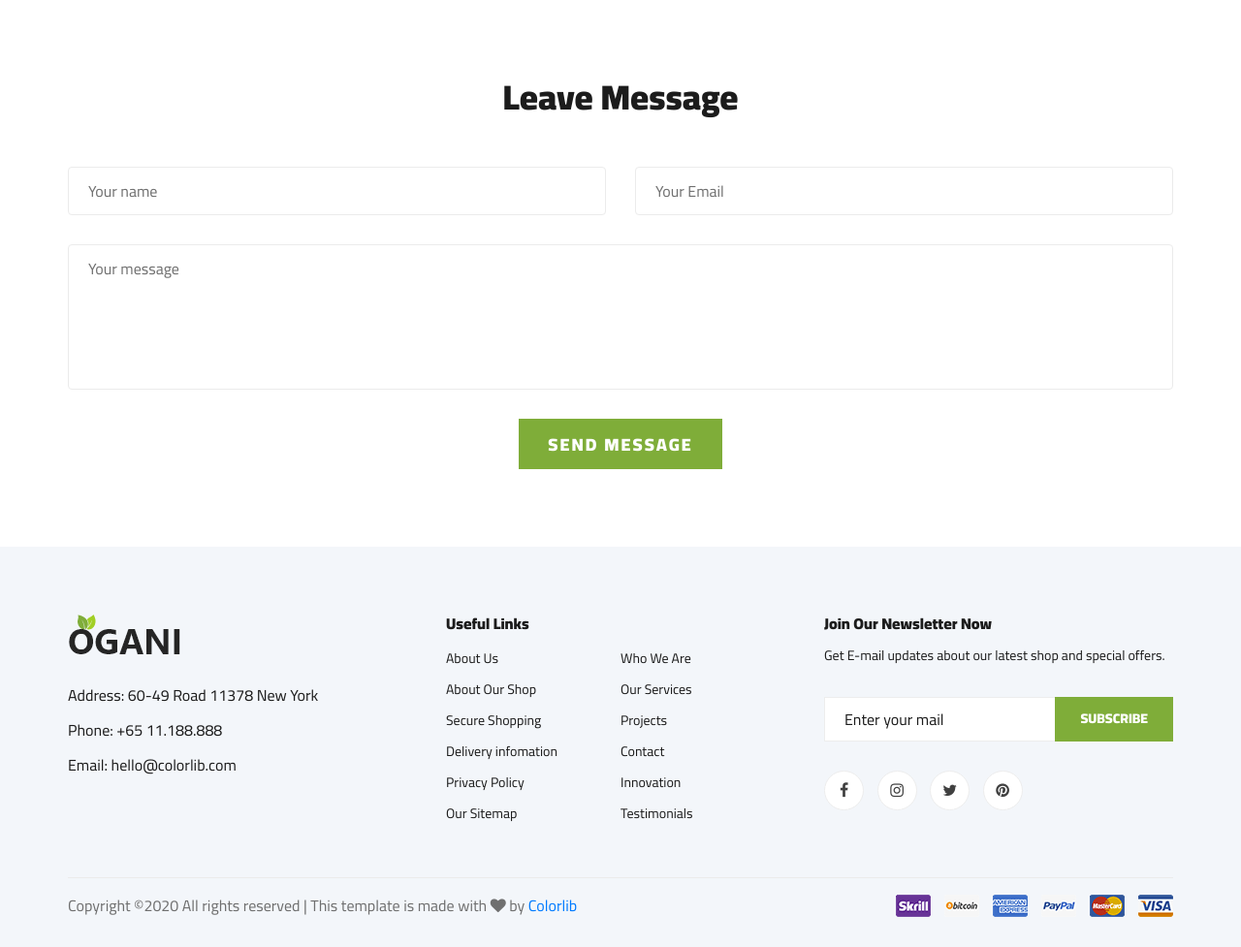
After one commit to TaisGuissi/Loja-Virtual, a PHP site: page /contato.php in a window 1280 px wide. The commit adds this page. Shown: the part 1152-2129 px from the top of the page at 97% size. Run offline with PHP 8.4, Linux system fonts and the light colour scheme.

Commit message:
Dividindo o Cabeçalho

```diff
--- /dev/null
+++ b/cabecalho-busca.php
@@ -0,0 +1,52 @@
+<!-- Hero Section Begin -->
+<section class="hero hero-normal">
+        <div class="container">
+            <div class="row">
+                <div class="col-lg-3">
+                    <div class="hero__categories">
+                        <div class="hero__categories__all">
+                            <i class="fa fa-bars"></i>
+                            <span>All departments</span>
+                        </div>
+                        <ul>
+                            <li><a href="#">Fresh Meat</a></li>
+                            <li><a href="#">Vegetables</a></li>
+                            <li><a href="#">Fruit & Nut Gifts</a></li>
+                            <li><a href="#">Fresh Berries</a></li>
+                            <li><a href="#">Ocean Foods</a></li>
+                            <li><a href="#">Butter & Eggs</a></li>
+                            <li><a href="#">Fastfood</a></li>
+                            <li><a href="#">Fresh Onion</a></li>
+                            <li><a href="#">Papayaya & Crisps</a></li>
+                            <li><a href="#">Oatmeal</a></li>
+                            <li><a href="#">Fresh Bananas</a></li>
+                        </ul>
+                    </div>
+                </div>
+                <div class="col-lg-9">
+                    <div class="hero__search">
+                        <div class="hero__search__form">
+                            <form action="#">
+                                <div class="hero__search__categories">
+                                    All Categories
+                                    <span class="arrow_carrot-down"></span>
+                                </div>
+                                <input type="text" placeholder="What do yo u need?">
+                                <button type="submit" class="site-btn">SEARCH</button>
+                            </form>
+                        </div>
+                        <div class="hero__search__phone">
+                            <div class="hero__search__phone__icon">
+                                <i class="fa fa-phone"></i>
+                            </div>
+                            <div class="hero__search__phone__text">
+                                <h5>+65 11.188.888</h5>
+                                <span>support 24/7 time</span>
+                            </div>
+                        </div>
+                    </div>
+                </div>
+            </div>
+        </div>
+    </section>
+    <!-- Hero Section End -->
--- /dev/null
+++ b/contato.php
@@ -0,0 +1,192 @@
+<?php
+    require_once("cabecalho.php");
+
+?>
+<?php
+    require_once("cabecalho-busca.php");
+
+?>
+    <!-- Breadcrumb Section Begin -->
+    <section class="breadcrumb-section set-bg" data-setbg="img/breadcrumb.jpg">
+        <div class="container">
+            <div class="row">
+                <div class="col-lg-12 text-center">
+                    <div class="breadcrumb__text">
+                        <h2>Contact Us</h2>
+                        <div class="breadcrumb__option">
+                            <a href="./index.html">Home</a>
+                            <span>Contact Us</span>
+                        </div>
+                    </div>
+                </div>
+            </div>
+        </div>
+    </section>
+    <!-- Breadcrumb Section End -->
+
+    <!-- Contact Section Begin -->
+    <section class="contact spad">
+        <div class="container">
+            <div class="row">
+                <div class="col-lg-3 col-md-3 col-sm-6 text-center">
+                    <div class="contact__widget">
+                        <span class="icon_phone"></span>
+                        <h4>Phone</h4>
+                        <p>+01-3-8888-6868</p>
+                    </div>
+                </div>
+                <div class="col-lg-3 col-md-3 col-sm-6 text-center">
+                    <div class="contact__widget">
+                        <span class="icon_pin_alt"></span>
+                        <h4>Address</h4>
+                        <p>60-49 Road 11378 New York</p>
+                    </div>
+                </div>
+                <div class="col-lg-3 col-md-3 col-sm-6 text-center">
+                    <div class="contact__widget">
+                        <span class="icon_clock_alt"></span>
+                        <h4>Open time</h4>
+                        <p>10:00 am to 23:00 pm</p>
+                    </div>
+                </div>
+                <div class="col-lg-3 col-md-3 col-sm-6 text-center">
+                    <div class="contact__widget">
+                        <span class="icon_mail_alt"></span>
+                        <h4>Email</h4>
+                        <p>hello@colorlib.com</p>
+                    </div>
+                </div>
+            </div>
+        </div>
+    </section>
+    <!-- Contact Section End -->
+
+    <!-- Map Begin -->
+    <div class="map">
+        <iframe
+            src="https://www.google.com/maps/embed?pb=!1m18!1m12!1m3!1d49116.39176087041!2d-86.41867791216099!3d39.69977417971648!2m3!1f0!2f0!3f0!3m2!1i1024!2i768!4f13.1!3m3!1m2!1s0x886ca48c841038a1%3A0x70cfba96bf847f0!2sPlainfield%2C%20IN%2C%20USA!5e0!3m2!1sen!2sbd!4v1586106673811!5m2!1sen!2sbd"
+            height="500" style="border:0;" allowfullscreen="" aria-hidden="false" tabindex="0"></iframe>
+        <div class="map-inside">
+            <i class="icon_pin"></i>
+            <div class="inside-widget">
+                <h4>New York</h4>
+                <ul>
+                    <li>Phone: +12-345-6789</li>
+                    <li>Add: 16 Creek Ave. Farmingdale, NY</li>
+                </ul>
+            </div>
+        </div>
+    </div>
+    <!-- Map End -->
+
+    <!-- Contact Form Begin -->
+    <div class="contact-form spad">
+        <div class="container">
+            <div class="row">
+                <div class="col-lg-12">
+                    <div class="contact__form__title">
+                        <h2>Leave Message</h2>
+                    </div>
+                </div>
+            </div>
+            <form action="#">
+                <div class="row">
+                    <div class="col-lg-6 col-md-6">
+                        <input type="text" placeholder="Your name">
+                    </div>
+                    <div class="col-lg-6 col-md-6">
+                        <input type="text" placeholder="Your Email">
+                    </div>
+                    <div class="col-lg-12 text-center">
+                        <textarea placeholder="Your message"></textarea>
+                        <button type="submit" class="site-btn">SEND MESSAGE</button>
+                    </div>
+                </div>
+            </form>
+        </div>
+    </div>
+    <!-- Contact Form End -->
+
+    <!-- Footer Section Begin -->
+    <footer class="footer spad">
+        <div class="container">
+            <div class="row">
+                <div class="col-lg-3 col-md-6 col-sm-6">
+                    <div class="footer__about">
+                        <div class="footer__about__logo">
+                            <a href="./index.html"><img src="img/logo.png" alt=""></a>
+                        </div>
+                        <ul>
+                            <li>Address: 60-49 Road 11378 New York</li>
+                            <li>Phone: +65 11.188.888</li>
+                            <li>Email: hello@colorlib.com</li>
+                        </ul>
+                    </div>
+                </div>
+                <div class="col-lg-4 col-md-6 col-sm-6 offset-lg-1">
+                    <div class="footer__widget">
+                        <h6>Useful Links</h6>
+                        <ul>
+                            <li><a href="#">About Us</a></li>
+                            <li><a href="#">About Our Shop</a></li>
+                            <li><a href="#">Secure Shopping</a></li>
+                            <li><a href="#">Delivery infomation</a></li>
+                            <li><a href="#">Privacy Policy</a></li>
+                            <li><a href="#">Our Sitemap</a></li>
+                        </ul>
+                        <ul>
+                            <li><a href="#">Who We Are</a></li>
+                            <li><a href="#">Our Services</a></li>
+                            <li><a href="#">Projects</a></li>
+                            <li><a href="#">Contact</a></li>
+                            <li><a href="#">Innovation</a></li>
+                            <li><a href="#">Testimonials</a></li>
+                        </ul>
+                    </div>
+                </div>
+                <div class="col-lg-4 col-md-12">
+                    <div class="footer__widget">
+                        <h6>Join Our Newsletter Now</h6>
+                        <p>Get E-mail updates about our latest shop and special offers.</p>
+                        <form action="#">
+                            <input type="text" placeholder="Enter your mail">
+                            <button type="submit" class="site-btn">Subscribe</button>
+                        </form>
+                        <div class="footer__widget__social">
+                            <a href="#"><i class="fa fa-facebook"></i></a>
+                            <a href="#"><i class="fa fa-instagram"></i></a>
+                            <a href="#"><i class="fa fa-twitter"></i></a>
+                            <a href="#"><i class="fa fa-pinterest"></i></a>
+                        </div>
+                    </div>
+                </div>
+            </div>
+            <div class="row">
+                <div class="col-lg-12">
+                    <div class="footer__copyright">
+                        <div class="footer__copyright__text"><p><!-- Link back to Colorlib can't be removed. Template is licensed under CC BY 3.0. -->
+  Copyright &copy;<script>document.write(new Date().getFullYear());</script> All rights reserved | This template is made with <i class="fa fa-heart" aria-hidden="true"></i> by <a href="https://colorlib.com" target="_blank">Colorlib</a>
+  <!-- Link back to Colorlib can't be removed. Template is licensed under CC BY 3.0. --></p></div>
+                        <div class="footer__copyright__payment"><img src="img/payment-item.png" alt=""></div>
+                    </div>
+                </div>
+            </div>
+        </div>
+    </footer>
+    <!-- Footer Section End -->
+
+    <!-- Js Plugins -->
+    <script src="js/jquery-3.3.1.min.js"></script>
+    <script src="js/bootstrap.min.js"></script>
+    <script src="js/jquery.nice-select.min.js"></script>
+    <script src="js/jquery-ui.min.js"></script>
+    <script src="js/jquery.slicknav.js"></script>
+    <script src="js/mixitup.min.js"></script>
+    <script src="js/owl.carousel.min.js"></script>
+    <script src="js/main.js"></script>
+
+
+
+</body>
+
+</html>
```
Also changed, not shown: cabecalho.php (+0 -61 lines), index.php (+60 -0 lines).
